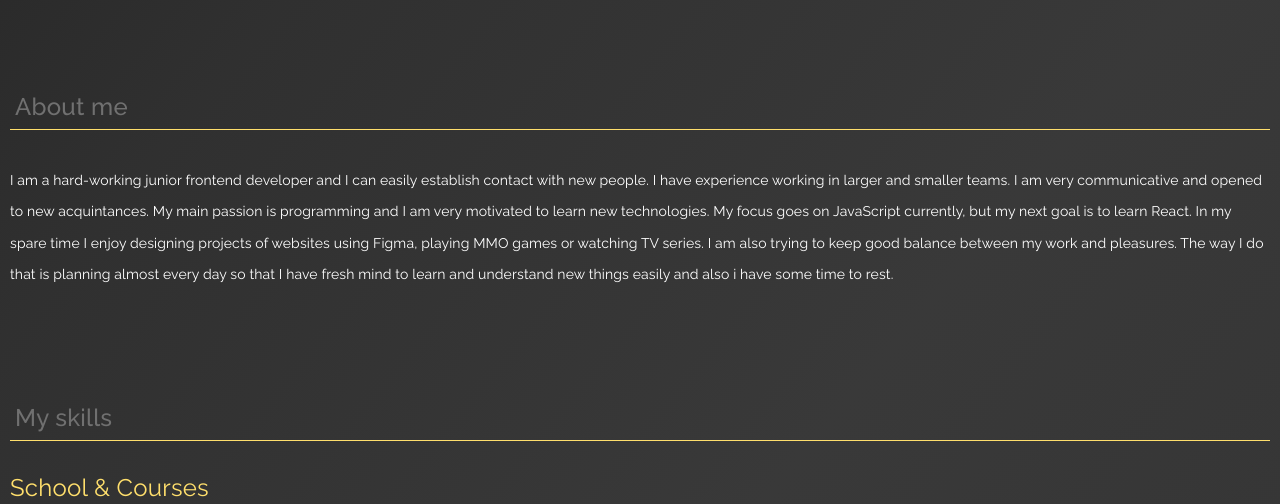
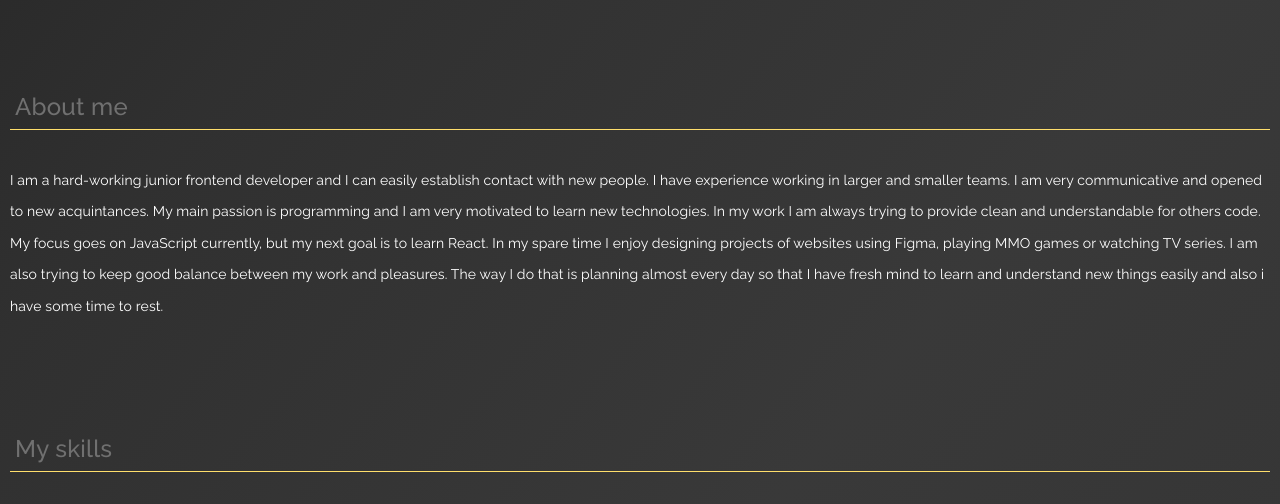
Before and after one commit to SzymonOgniewski/Szymon-Ogniewski-website, a website: page index.html in a window 1280 px wide. Shown: the part 731-1235 px from the top of the page. Drawn offline with Linux system fonts and the light colour scheme; some packages are replaced by stand-ins of ours; a script that the page names is missing.

Commit message:
some words more about me

```diff
--- a/index.html
+++ b/index.html
@@ -105,13 +105,15 @@
                 establish contact with new people. I have experience working in
                 larger and smaller teams. I am very communicative and opened to
                 new acquintances. My main passion is programming and I am very
-                motivated to learn new technologies. My focus goes on JavaScript
-                currently, but my next goal is to learn React. In my spare time
-                I enjoy designing projects of websites using Figma, playing MMO
-                games or watching TV series. I am also trying to keep good
-                balance between my work and pleasures. The way I do that is
-                planning almost every day so that I have fresh mind to learn and
-                understand new things easily and also i have some time to rest.
+                motivated to learn new technologies. In my work I am always
+                trying to provide clean and understandable for others code. My
+                focus goes on JavaScript currently, but my next goal is to learn
+                React. In my spare time I enjoy designing projects of websites
+                using Figma, playing MMO games or watching TV series. I am also
+                trying to keep good balance between my work and pleasures. The
+                way I do that is planning almost every day so that I have fresh
+                mind to learn and understand new things easily and also i have
+                some time to rest.
                 <span id="my-skills"></span>
               </p>
             </li>
```
